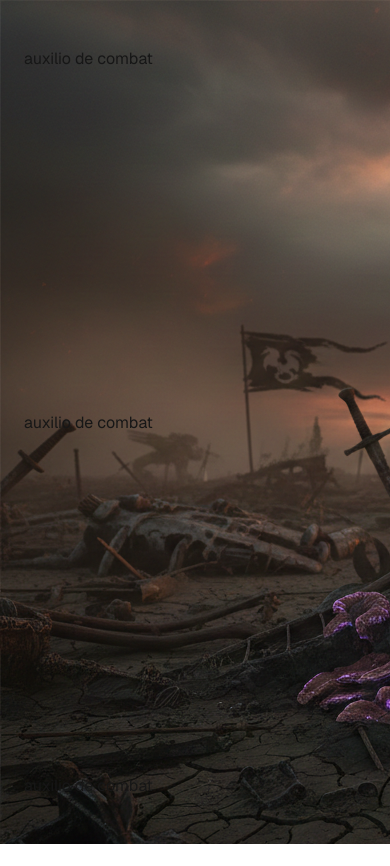
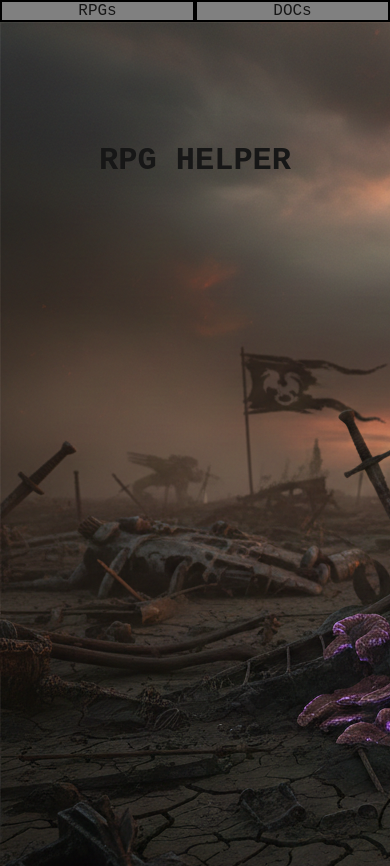
Before and after one commit to riobiss/rpg-web, a Next.js app: page / in a window 390 px wide. Before the commit the page ends 844 px from the top, so only its background shows below. Built offline with nearby package versions, Linux system fonts and the light colour scheme.

Commit message:
styles page home

```diff
--- a/src/app/combat/page.tsx
+++ b/src/app/combat/page.tsx
@@ -1,4 +1,4 @@
-export default function Combat() {
+export default function CombatPage() {
   return (
     <div>
       <p>Ola combate</p>
--- /dev/null
+++ b/src/app/docs/page.tsx
@@ -0,0 +1 @@
+export default function DocsPage(){}
--- a/src/app/layout.tsx
+++ b/src/app/layout.tsx
@@ -13,7 +13,7 @@ const geistMono = Geist_Mono({
 });
 
 export const metadata: Metadata = {
-  title: "Create Next App",
+  title: "Rpg Helper",
   description: "Generated by create next app",
 };
 
--- a/src/app/page.module.css
+++ b/src/app/page.module.css
@@ -1,22 +1,24 @@
 .page {
-  --background: #fafafa;
-  --foreground: #fff;
-
-  --text-primary: #000;
-  --text-secondary: #666;
-
-  --button-primary-hover: #383838;
-  --button-secondary-hover: #f2f2f2;
-  --button-secondary-border: #ebebeb;
-
-  display: flex;
   min-height: 100vh;
-  align-items: center;
-  justify-content: center;
-  font-family: var(--font-geist-sans);
-  background-color: var(--background);
+  font-family: "Courier New", Courier, monospace;
 }
-
+.header {
+  nav {
+    background-color: grey;
+    ul {
+      display: flex;
+      flex-direction: row;
+      text-decoration: none;
+      justify-content: space-between;
+      li {
+        border: 2px solid black;
+        width: 50%;
+        list-style-type: none;
+        text-align: center;
+      }
+    }
+  }
+}
 .main {
   background-image: url("/background.png");
   display: flex;
@@ -24,119 +26,10 @@
   width: 100%;
   max-width: 800px;
   flex-direction: column;
-  align-items: flex-start;
   justify-content: space-between;
   background-color: var(--foreground);
   padding: 120px 60px;
 }
-
-.intro {
-  display: flex;
-  flex-direction: column;
-  align-items: flex-start;
-  text-align: left;
-  gap: 24px;
+.title {
+  text-align: center;
 }
-
-.intro h1 {
-  max-width: 320px;
-  font-size: 40px;
-  font-weight: 600;
-  line-height: 48px;
-  letter-spacing: -2.4px;
-  text-wrap: balance;
-  color: var(--text-primary);
-}
-
-.intro p {
-  max-width: 440px;
-  font-size: 18px;
-  line-height: 32px;
-  text-wrap: balance;
-  color: var(--text-secondary);
-}
-
-.intro a {
-  font-weight: 500;
-  color: var(--text-primary);
-}
-
-.ctas {
-  display: flex;
-  flex-direction: row;
-  width: 100%;
-  max-width: 440px;
-  gap: 16px;
-  font-size: 14px;
-}
-
-.ctas a {
-  display: flex;
-  justify-content: center;
-  align-items: center;
-  height: 40px;
-  padding: 0 16px;
-  border-radius: 128px;
-  border: 1px solid transparent;
-  transition: 0.2s;
-  cursor: pointer;
-  width: fit-content;
-  font-weight: 500;
-}
-
-a.primary {
-  background: var(--text-primary);
-  color: var(--background);
-  gap: 8px;
-}
-
-a.secondary {
-  border-color: var(--button-secondary-border);
-}
-
-/* Enable hover only on non-touch devices */
-@media (hover: hover) and (pointer: fine) {
-  a.primary:hover {
-    background: var(--button-primary-hover);
-    border-color: transparent;
-  }
-
-  a.secondary:hover {
-    background: var(--button-secondary-hover);
-    border-color: transparent;
-  }
-}
-
-@media (max-width: 600px) {
-  .main {
-    padding: 48px 24px;
-  }
-
-  .intro {
-    gap: 16px;
-  }
-
-  .intro h1 {
-    font-size: 32px;
-    line-height: 40px;
-    letter-spacing: -1.92px;
-  }
-}
-
-@media (prefers-color-scheme: dark) {
-  .logo {
-    filter: invert();
-  }
-
-  .page {
-    --background: #000;
-    --foreground: #000;
-
-    --text-primary: #ededed;
-    --text-secondary: #999;
-
-    --button-primary-hover: #ccc;
-    --button-secondary-hover: #1a1a1a;
-    --button-secondary-border: #1a1a1a;
-  }
-}
--- a/src/app/page.tsx
+++ b/src/app/page.tsx
@@ -1,13 +1,23 @@
 import Link from "next/link"
 import styles from "./page.module.css"
 
-export default function Home() {
+export default function HomePage() {
   return (
     <div className={styles.page}>
+      <header className={styles.header}>
+        <nav>
+          <ul>
+            <li>
+              <Link href="/rpg">RPGs</Link>
+            </li>
+            <li>
+              <Link href="/docs">DOCs</Link>
+            </li>
+          </ul>
+        </nav>
+      </header>
       <main className={styles.main}>
-        <Link href="/rpg">auxilio de combat</Link>
-        <Link href="/combat">auxilio de combat</Link>
-        <Link href="/combat">auxilio de combat</Link>
+        <h1 className={styles.title}>RPG HELPER</h1>
       </main>
     </div>
   )
```
